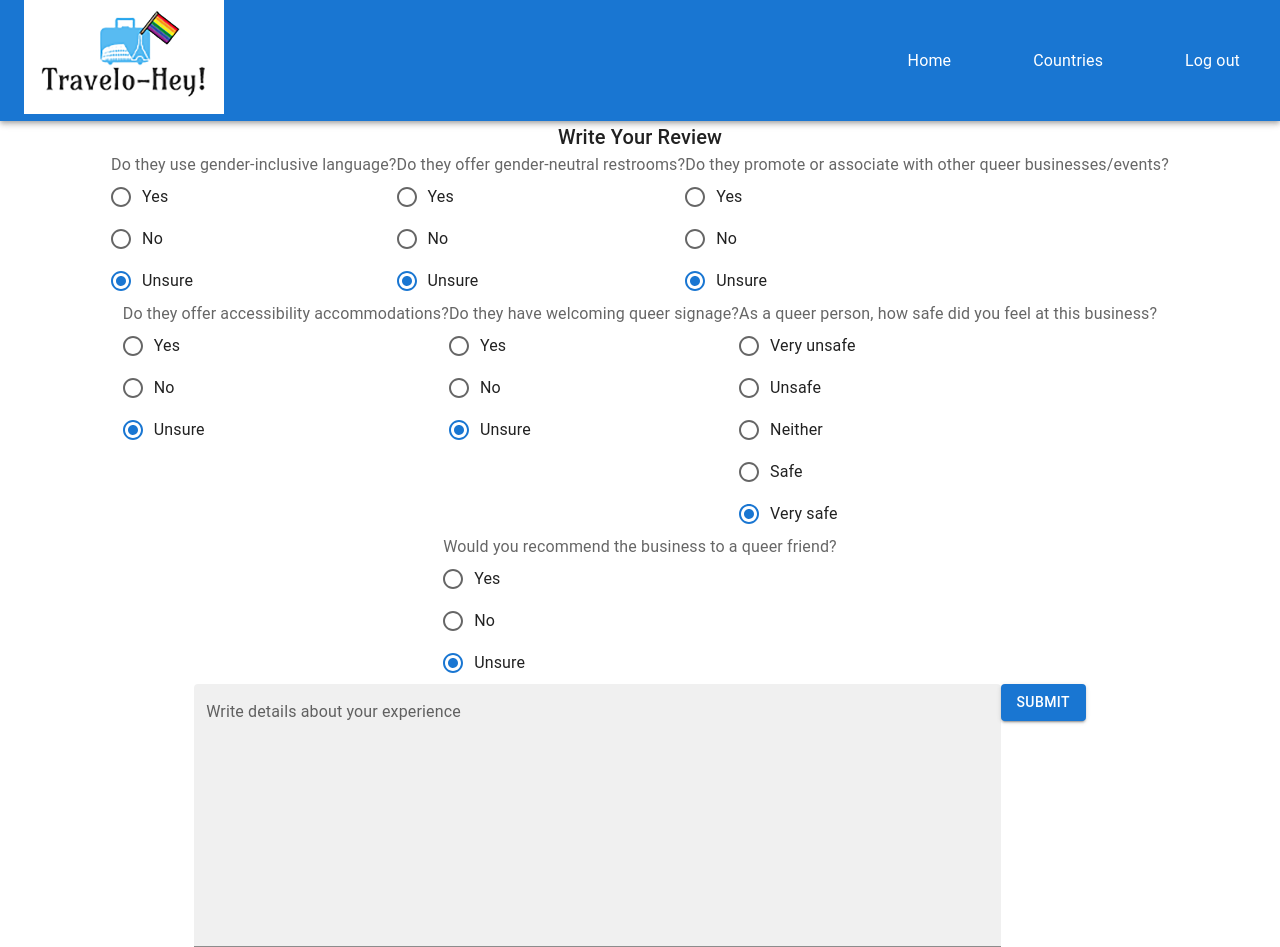
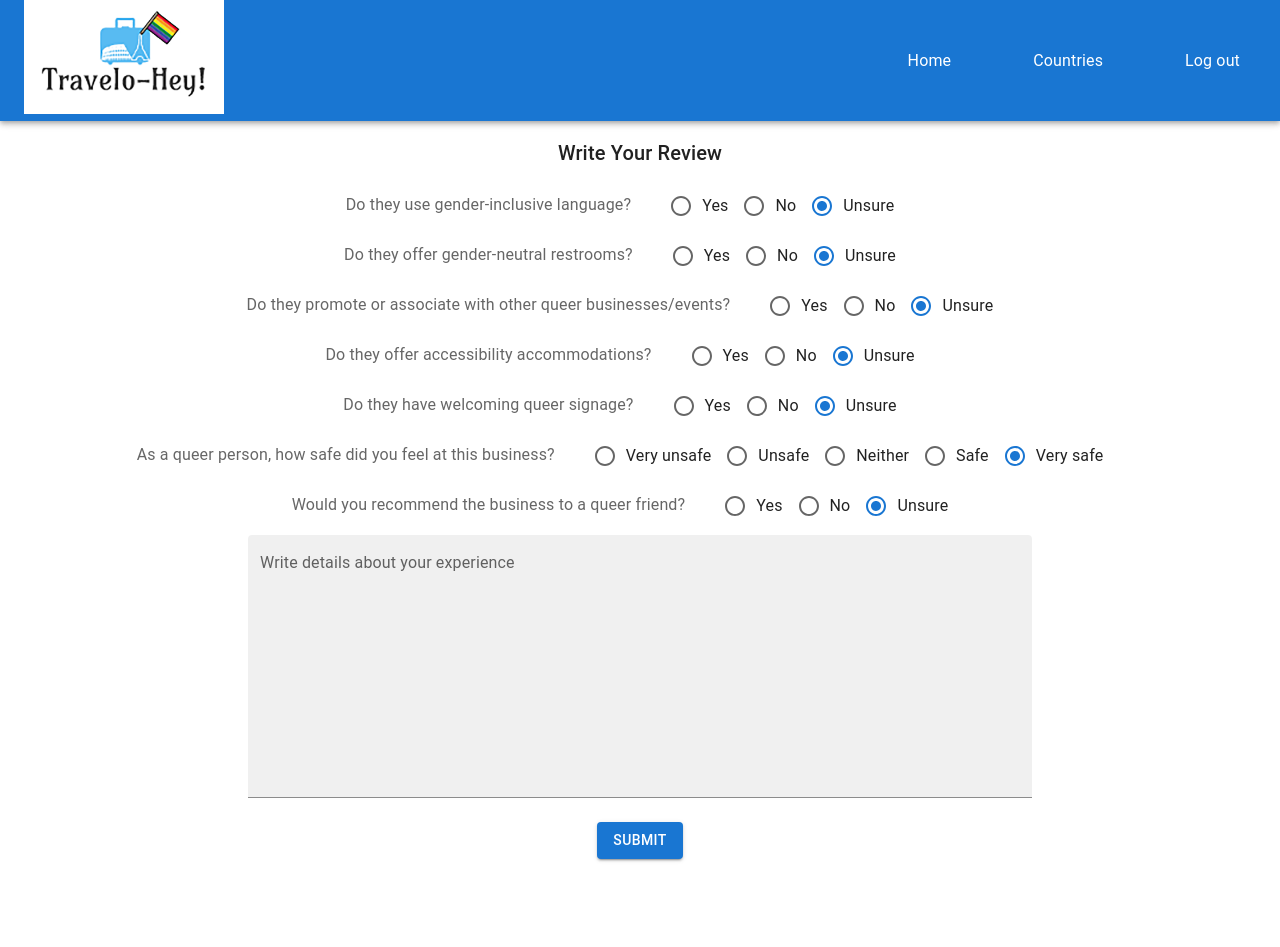
Before and after one commit to aedanmc/travelo-hey, a React (Create React App) app in the folder front-end/: page /business/1/review in a window 1280 px wide. After the commit the page ends 883 px from the top, so only its background shows below. Built offline with nearby package versions, Linux system fonts and the light colour scheme.

Commit message:
Committing before refactoring gets to a point of no return

```diff
--- a/front-end/src/components/review-submission-page/ReviewInputRating.js
+++ b/front-end/src/components/review-submission-page/ReviewInputRating.js
@@ -1,4 +1,6 @@
 import * as React from 'react';
+import Grid from '@mui/material/Grid';
+import Container from '@mui/material/Container';
 import FormControlLabel from '@mui/material/FormControlLabel';
 import { Radio } from '@mui/material';
 import PropTypes from 'prop-types';
@@ -26,8 +28,11 @@ export default function ReviewInputRating({ safety, uniqueID }) {
 
   if (safety) {
     return (
-      <>
+      <Container>
+        <Grid container>
           {safetyOptions.map((option) => (
+            <React.Fragment key={option.child + 1}>
+              <Grid item>
                 <FormControlLabel
                   value={option.rating}
                   label={option.choice}
@@ -35,13 +40,19 @@ export default function ReviewInputRating({ safety, uniqueID }) {
                   control={<Radio />}
                   data-testid={`review-${option.child}-${uniqueID}`}
                 />
+              </Grid>
+            </React.Fragment>
           ))}
-      </>
+        </Grid>
+      </Container>
     );
   }
   return (
-    <>
+    <Container>
+      <Grid container>
         {options.map((option) => (
+          <React.Fragment key={option.child + 1}>
+            <Grid item>
               <FormControlLabel
                 value={option.rating}
                 label={option.choice}
@@ -49,8 +60,11 @@ export default function ReviewInputRating({ safety, uniqueID }) {
                 control={<Radio />}
                 data-testid={`review-${option.child}-${uniqueID}`}
               />
+            </Grid>
+          </React.Fragment>
         ))}
-    </>
+      </Grid>
+    </Container>
   );
 }
 
--- a/front-end/src/components/review-submission-page/ReviewSubmissionPage.js
+++ b/front-end/src/components/review-submission-page/ReviewSubmissionPage.js
@@ -3,6 +3,7 @@ import PropTypes from 'prop-types';
 import { Controller, useForm } from 'react-hook-form';
 import FormControl from '@mui/material/FormControl';
 import Container from '@mui/material/Container';
+import Grid from '@mui/material/Grid';
 import FormLabel from '@mui/material/FormLabel';
 import TextField from '@mui/material/TextField';
 import { useParams, useNavigate } from 'react-router-dom';
@@ -62,114 +63,219 @@ export default function ReviewSubmissionPage({ debug }) {
     // note: using <Link> to="/" did not redirect page properly
   };
 
+  // function renderLanguages(onChange, value) {
+  //   return (
+  //     <FormControl data-testid="review-inclusive-languages">
+  //       <Grid container columnSpacing={2}>
+  //         <Grid item sx={{ marginTop: 1 }}>
+  //           <FormLabel id=inclusive-languages">Do they use gender-inclusive language?</FormLabel>
+  //         </Grid>
+  //         <Grid item>
+  //           <RadioGroup value={value} onChange={onChange}>
+  //             <ReviewInputRating
+  //               safety={false}
+  //               uniqueID={id}
+  //             />
+  //           </RadioGroup>
+  //         </Grid>
+  //       </Grid>
+  //     </FormControl>
+  //   );
+  // }
+
+  // function renderRestrooms(onChange, value) {
+  //   return (
+  //     <FormControl data-testid="review-neutral-restrooms">
+  //       <Grid container columnSpacing={2}>
+  //         <Grid item sx={{ marginTop: 1 }}>
+  //           <FormLabel id="neutral-restrooms">Do they offer gender-neutral restrooms?</FormLabel>
+  //         </Grid>
+  //         <Grid item>
+  //           <RadioGroup value={value} onChange={onChange}>
+  //             <ReviewInputRating
+  //               safety={false}
+  //               uniqueID={id}
+  //             />
+  //           </RadioGroup>
+  //         </Grid>
+  //       </Grid>
+  //     </FormControl>
+  //   );
+  // }
+
+  function renderQuestion(onChange, value, testID, formID, question, safety) {
+    return (
+      <FormControl data-testid={testID}>
+        <Grid container columnSpacing={2}>
+          <Grid item sx={{ marginTop: 1 }}>
+            <FormLabel id={formID}>{question}</FormLabel>
+          </Grid>
+          <Grid item>
+            <RadioGroup value={value} onChange={onChange}>
+              <ReviewInputRating
+                safety={safety}
+                uniqueID={id}
+              />
+            </RadioGroup>
+          </Grid>
+        </Grid>
+      </FormControl>
+    );
+  }
+  // function renderAccessibility(onChange, value) {
+  //   return (
+  //   );
+  // }
+  // function renderSignage(onChange, value) {
+  //   return (
+  //   );
+  // }
+  // function renderRecommended(onChange, value) {
+  //   return (
+  //   );
+  // }
+
+  // <FormControl data-testid="review-business-promotions">
+  //               <Grid container columnSpacing={2}>
+  //                 <Grid item sx={{ marginTop: 1 }}>
+  //                   <FormLabel id="business-promotions">Do they promote or associate with other
+  // queer businesses/events?</FormLabel>
+  //                 </Grid>
+  //                 <Grid item>
+  //                   <RadioGroup value={value} onChange={onChange}>
+  //                     <ReviewInputRating
+  //                       safety={false}
+  //                       uniqueID={id}
+  //                     />
+  //                   </RadioGroup>
+  //                 </Grid>
+  //               </Grid>
+  //             </FormControl>
+
   return (
     <Container>
-      <Typography variant="h6" data-testid="review-submission-title"> Write Your Review </Typography>
+      <Typography variant="h6" data-testid="review-submission-title" sx={{ marginTop: 2, marginBottom: 2 }}> Write Your Review </Typography>
+      <Grid container rowSpacing={1}>
+        <Grid item xs={12} sx={{ marginLeft: 2, marginRight: 2 }}>
           <Controller
             name="inclusiveLanguages"
             control={control}
             render={({ field: { onChange, value } }) => (
-          <FormControl data-testid="review-inclusive-languages">
-            <FormLabel id="inclusive-languages">Do they use gender-inclusive language?</FormLabel>
+              renderQuestion(onChange, value, 'review-inclusive-languages', 'inclusive-languages', 'Do they use gender-inclusive language?', false)
+            )}
+          />
+        </Grid>
+        <Grid item xs={12} sx={{ marginLeft: 2, marginRight: 2 }}>
+          <Controller
+            name="neutralRestrooms"
+            control={control}
+            render={({ field: { onChange, value } }) => (
+              renderQuestion(onChange, value, 'review-neutral-restrooms', 'neutral-restrooms', 'Do they offer gender-neutral restrooms?', false)
+            )}
+          />
+        </Grid>
+        <Grid item xs={12} sx={{ marginLeft: 2, marginRight: 2 }}>
+          <Controller
+            name="queerBusinessPromotions"
+            control={control}
+            render={({ field: { onChange, value } }) => (
+              renderQuestion(onChange, value, 'review-business-promotions', 'business-promotions', 'Do they promote or associate with other queer businesses/events?', false)
+            )}
+          />
+        </Grid>
+        <Grid item xs={12} sx={{ marginLeft: 2, marginRight: 2 }}>
+          <Controller
+            name="accessibility"
+            control={control}
+            render={({ field: { onChange, value } }) => (
+              <FormControl data-testid="review-accessibility">
+                <Grid container columnSpacing={2}>
+                  <Grid item sx={{ marginTop: 1 }}>
+                    <FormLabel id="access">Do they offer accessibility accommodations?</FormLabel>
+                  </Grid>
+                  <Grid item>
                     <RadioGroup value={value} onChange={onChange}>
                       <ReviewInputRating
                         safety={false}
                         uniqueID={id}
                       />
                     </RadioGroup>
+                  </Grid>
+                </Grid>
               </FormControl>
             )}
           />
+        </Grid>
+        <Grid item xs={12} sx={{ marginLeft: 2, marginRight: 2 }}>
           <Controller
-        name="neutralRestrooms"
+            name="queerSignage"
             control={control}
             render={({ field: { onChange, value } }) => (
-          <FormControl data-testid="review-neutral-restrooms">
-            <FormLabel id="neutral-restrooms">Do they offer gender-neutral restrooms?</FormLabel>
+              <FormControl data-testid="review-queer-signage">
+                <Grid container columnSpacing={2}>
+                  <Grid item sx={{ marginTop: 1 }}>
+                    <FormLabel id="queer-signage">Do they have welcoming queer signage?</FormLabel>
+                  </Grid>
+                  <Grid item>
                     <RadioGroup value={value} onChange={onChange}>
                       <ReviewInputRating
                         safety={false}
                         uniqueID={id}
                       />
                     </RadioGroup>
+                  </Grid>
+                </Grid>
               </FormControl>
             )}
           />
+        </Grid>
+        <Grid item xs={12} sx={{ marginLeft: 2, marginRight: 2 }}>
           <Controller
-        name="queerBusinessPromotions"
+            name="safety"
             control={control}
             render={({ field: { onChange, value } }) => (
-          <FormControl data-testid="review-business-promotions">
-            <FormLabel id="business-promotions">Do they promote or associate with other queer businesses/events?</FormLabel>
+              <FormControl data-testid="review-safety">
+                <Grid container columnSpacing={2}>
+                  <Grid item sx={{ marginTop: 1 }}>
+                    <FormLabel id="safeness">As a queer person, how safe did you feel at this business?</FormLabel>
+                  </Grid>
+                  <Grid item>
+                    <RadioGroup value={value} onChange={onChange}>
+                      <ReviewInputRating
+                        safety
+                        uniqueID={id}
+                      />
+                    </RadioGroup>
+                  </Grid>
+                </Grid>
+              </FormControl>
+            )}
+          />
+        </Grid>
+        <Grid item xs={12} sx={{ marginLeft: 2, marginRight: 2 }}>
+          <Controller
+            name="recommendedBusiness"
+            control={control}
+            render={({ field: { onChange, value } }) => (
+              <FormControl data-testid="review-recommended-business">
+                <Grid container columnSpacing={2}>
+                  <Grid item sx={{ marginTop: 1 }}>
+                    <FormLabel id="recommended-business">Would you recommend the business to a queer friend?</FormLabel>
+                  </Grid>
+                  <Grid item>
                     <RadioGroup value={value} onChange={onChange}>
                       <ReviewInputRating
                         safety={false}
                         uniqueID={id}
                       />
                     </RadioGroup>
+                  </Grid>
+                </Grid>
               </FormControl>
             )}
           />
-      <Controller
-        name="accessibility"
-        control={control}
-        render={({ field: { onChange, value } }) => (
-          <FormControl data-testid="review-accessibility">
-            <FormLabel id="access">Do they offer accessibility accommodations?</FormLabel>
-            <RadioGroup value={value} onChange={onChange}>
-              <ReviewInputRating
-                safety={false}
-                uniqueID={id}
-              />
-            </RadioGroup>
-          </FormControl>
-        )}
-      />
-      <Controller
-        name="queerSignage"
-        control={control}
-        render={({ field: { onChange, value } }) => (
-          <FormControl data-testid="review-queer-signage">
-            <FormLabel id="queer-signage">Do they have welcoming queer signage?</FormLabel>
-            <RadioGroup value={value} onChange={onChange}>
-              <ReviewInputRating
-                safety={false}
-                uniqueID={id}
-              />
-            </RadioGroup>
-          </FormControl>
-        )}
-      />
-      <Controller
-        name="safety"
-        control={control}
-        render={({ field: { onChange, value } }) => (
-          <FormControl data-testid="review-safety">
-            <FormLabel id="safeness">As a queer person, how safe did you feel at this business?</FormLabel>
-            <RadioGroup value={value} onChange={onChange}>
-              <ReviewInputRating
-                safety
-                uniqueID={id}
-              />
-            </RadioGroup>
-          </FormControl>
-        )}
-      />
-      <Controller
-        name="recommendedBusiness"
-        control={control}
-        render={({ field: { onChange, value } }) => (
-          <FormControl data-testid="review-recommended-business">
-            <FormLabel id="recommended-business">Would you recommend the business to a queer friend?</FormLabel>
-            <RadioGroup value={value} onChange={onChange}>
-              <ReviewInputRating
-                safety={false}
-                uniqueID={id}
-              />
-            </RadioGroup>
-          </FormControl>
-        )}
-      />
+        </Grid>
+        <Grid item xs={12} sx={{ marginLeft: 2, marginRight: 2 }}>
           <Controller
             name="review"
             control={control}
@@ -186,10 +292,13 @@ export default function ReviewSubmissionPage({ debug }) {
               />
             )}
           />
+        </Grid>
+      </Grid>
       <Button
         onClick={handleSubmit(onSubmit)}
         variant="contained"
         data-testid="review-submission-submit"
+        sx={{ marginTop: 3, marginBottom: 3 }}
       >
         Submit
       </Button>
```
Lines whose indentation alone changed are shown as unchanged.
